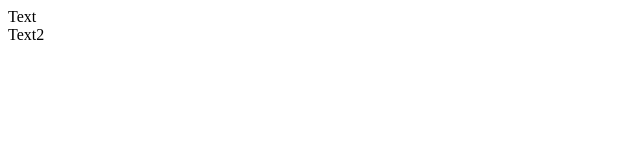
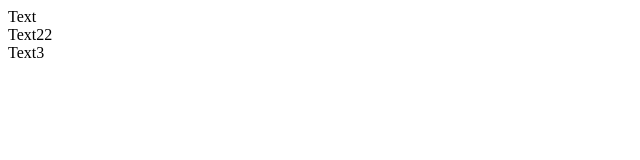
Before and after one commit to Agladkevich94/new, a plain HTML site: page index.html in a window 1280 px wide. Shown: the full height of the page, 0-640 px from the left. Drawn offline with Linux system fonts and the light colour scheme.

```diff
--- a/index.html
+++ b/index.html
@@ -6,6 +6,7 @@
 </head>
 <body>
 <div>Text</div>
-<div>Text2</div>
+<div>Text22</div>
+<div>Text3</div>
 </body>
 </html>
```
